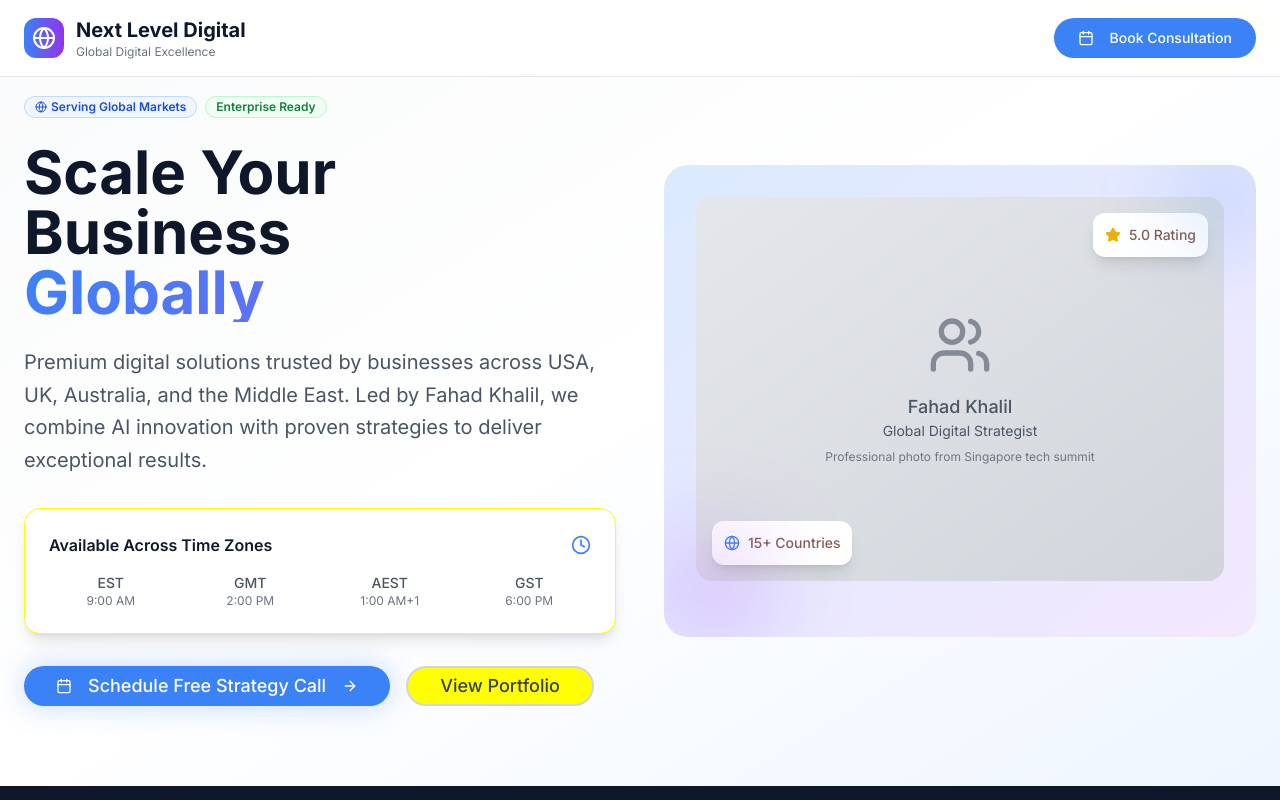
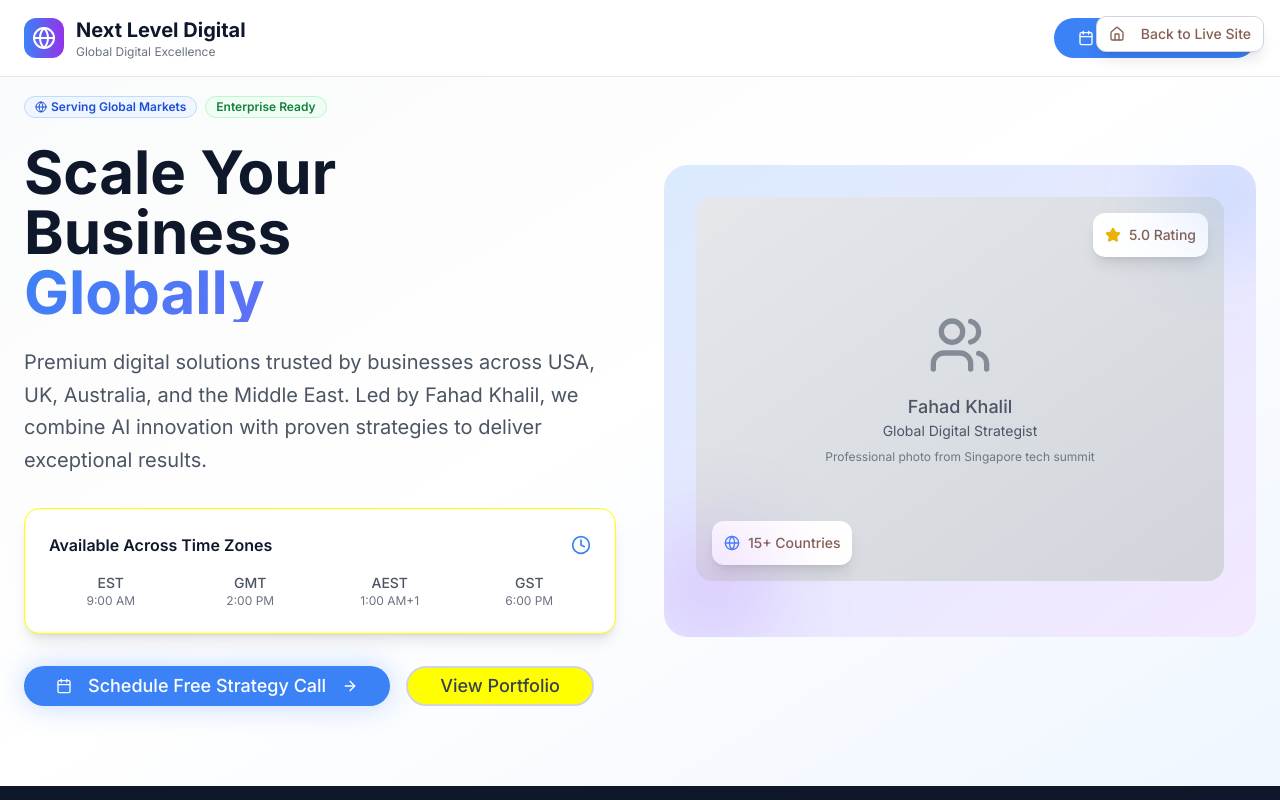
Before and after one commit to DigitalFahad/nextld, a React (Vite) app: page /preview-layout1 in a window 1280 px wide. Shown: the top 800 px of the page. Built offline with nearby package versions, Linux system fonts and the light colour scheme.

Commit message:
Fix: Show preview button
The preview button was not visible. This commit fixes the issue.

```diff
--- a/src/components/PreviewNav.tsx
+++ b/src/components/PreviewNav.tsx
@@ -6,11 +6,13 @@ import { Eye, Home } from "lucide-react";
 const PreviewNav = () => {
   const location = useLocation();
 
+  console.log("PreviewNav - Current pathname:", location.pathname);
+
   return (
-    <div className="fixed top-4 right-4 z-50 flex gap-2">
+    <div className="fixed top-4 right-4 z-[9999] flex gap-2">
       {location.pathname === "/" && (
         <Link to="/preview-layout1">
-          <Button size="sm" className="bg-blue-600 hover:bg-blue-700 text-white">
+          <Button size="sm" className="bg-blue-600 hover:bg-blue-700 text-white shadow-lg">
             <Eye className="w-4 h-4 mr-2" />
             Preview Layout 1
           </Button>
@@ -19,7 +21,7 @@ const PreviewNav = () => {
 
       {location.pathname === "/preview-layout1" && (
         <Link to="/">
-          <Button size="sm" variant="outline" className="border-gray-300 hover:bg-gray-50">
+          <Button size="sm" variant="outline" className="border-gray-300 hover:bg-gray-50 bg-white shadow-lg">
             <Home className="w-4 h-4 mr-2" />
             Back to Live Site
           </Button>
```
